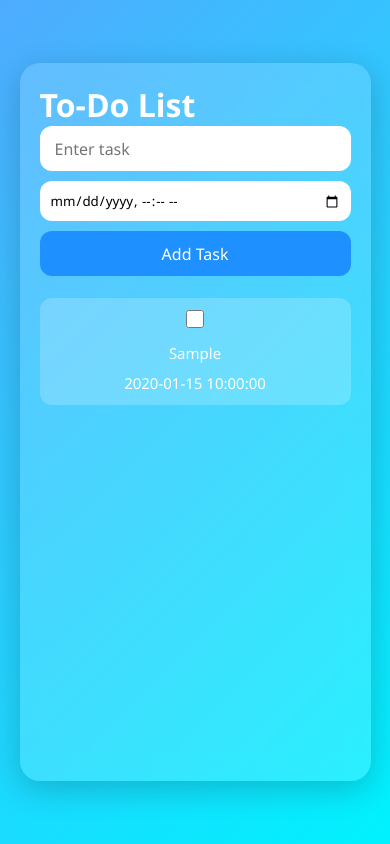
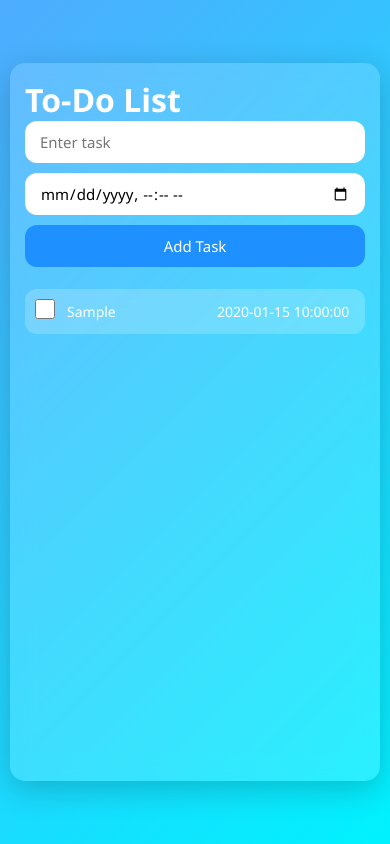
Before and after one commit to Vishal-B0/todo-list, a Flask app: page / in a window 390 px wide. Run offline with Flask 3, Linux system fonts and the light colour scheme; tables that the repository leaves empty hold one stand-in row (values such as "Sample post").

Commit message:
update media queries

```diff
--- a/static/STYLE.css
+++ b/static/STYLE.css
@@ -1,4 +1,3 @@
-
 * {
     margin: 0;
     padding: 0;
@@ -12,15 +11,18 @@ body {
     justify-content: center;
     align-items: center;
     background: linear-gradient(135deg, #4facfe, #00f2fe);
+    padding: 15px;
 }
 
+/* Main Container */
 .main {
-    width: 420px;
-    height: 80vh;
+    width: min(420px, 100%);
+    min-height: 500px;
+    max-height: 85vh;
     background: rgba(255, 255, 255, 0.15);
     backdrop-filter: blur(12px);
     border-radius: 20px;
-    box-shadow: 0 8px 32px rgba(0, 0, 0, 0.2);
+    box-shadow: 0 8px 32px rgba(0,0,0,0.2);
     padding: 20px;
     overflow-y: auto;
     color: white;
@@ -30,15 +32,17 @@ body {
     display: none;
 }
 
+/* Sticky Form */
 .todo-form {
     position: sticky;
     top: 0;
-    background: transparent;
+    z-index: 10;
     padding-bottom: 10px;
-    z-index: 10;
 }
 
-#todoinput {
+/* Input */
+#todoinput,
+input[type="datetime-local"] {
     width: 100%;
     height: 45px;
     border: none;
@@ -49,16 +53,7 @@ body {
     margin-bottom: 10px;
 }
 
-input[type="datetime-local"] {
-    width: 100%;
-    height: 40px;
-    border: none;
-    border-radius: 12px;
-    padding: 5px 10px;
-    margin-bottom: 10px;
-    outline: none;
-}
-
+/* Button */
 button {
     width: 100%;
     height: 45px;
@@ -68,71 +63,71 @@ button {
     color: white;
     font-size: 16px;
     cursor: pointer;
-    transition: 0.3s;
+    transition: .3s;
 }
 
 button:hover {
     background: #0d6efd;
-    transform: scale(1.02);
 }
 
+/* Task Card */
 .taskstore {
     display: flex;
     justify-content: space-between;
     align-items: center;
-    background: rgba(255, 255, 255, 0.2);
+    gap: 12px;
+    background: rgba(255,255,255,0.2);
     padding: 12px 15px;
     border-radius: 12px;
-    margin: 12px 0;
-    transition: 0.3s;
-}
-
-.taskstore:hover {
-    transform: translateY(-2px);
-    background: rgba(255, 255, 255, 0.3);
+    margin-top: 12px;
 }
 
 .taskstore p {
-    max-width: 250px;
-    word-wrap: break-word;
-    font-size: 15px;
+    flex: 1;
+    word-break: break-word;
 }
 
 input[type="checkbox"] {
-    width: 18px;
-    height: 18px;
-    cursor: pointer;
+    width: 20px;
+    height: 20px;
 }
 
+/* ================= MOBILE ================= */
 @media (max-width: 600px) {
+    body {
+        padding: 10px;
+    }
 
     .main {
-        width: 90vw;
-        height: 85vh;
+        width: 100%;
+        max-width: 100%;
+        height: 90vh;
+        padding: 15px;
+        border-radius: 15px;
     }
 
     .taskstore {
-        flex-direction: column;
-        text-align: center;
-        gap: 10px;
+        flex-direction: row;
+        align-items: center;
+        padding: 10px;
     }
 
     .taskstore p {
-        max-width: 100%;
+        font-size: 14px;
+    }
+
+    button,
+    #todoinput,
+    input[type="datetime-local"] {
+        height: 42px;
+        font-size: 15px;
     }
 }
+
+/* ================= TABLET ================= */
 @media (min-width: 601px) and (max-width: 1024px) {
-
     .main {
-        width: 70vw;
-        left: 15vw;
-    }
-
-    #todoinput {
         width: 80%;
-    }
-
-    .taskstore {
-        width: 70%;
+        max-width: 600px;
     }
 }
```
